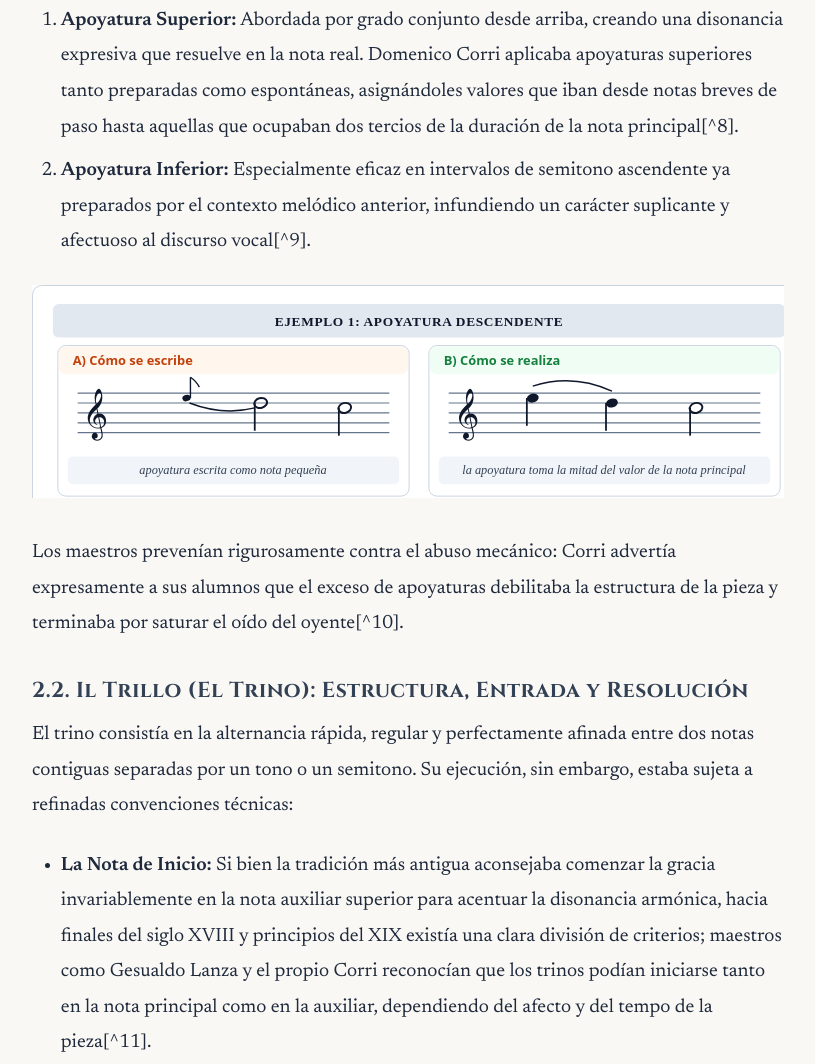
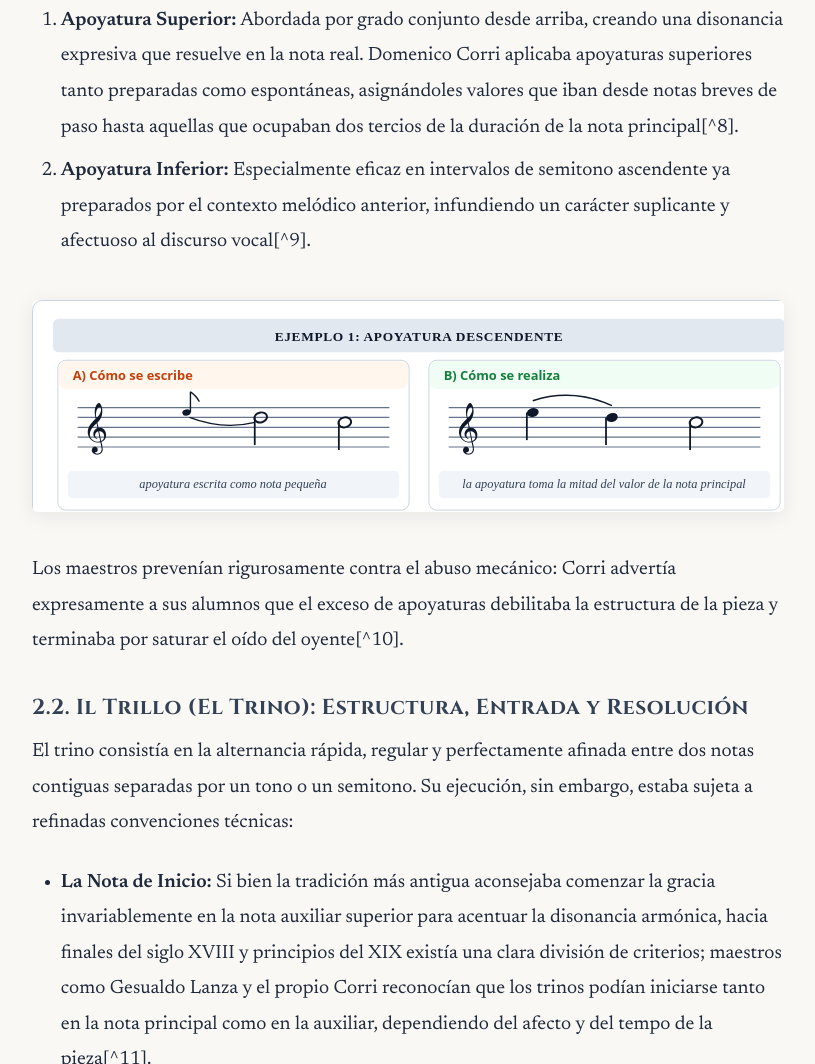
Before and after one commit to HUGOWERHTER/ars-cantorum, an Astro site: page /articulos/el-trino-y-las-apoyaturas-belcanto in a window 1280 px wide. Shown: the part 2394-3458 px from the top of the page, without its empty margins (232-1047 px from the left). Built offline with nearby package versions, Linux system fonts and the light colour scheme; Astro itself is replaced by a stand-in of ours.

Commit message:
Castellanizar esquemas y planchas al 100% y centrar elementos visuales en el articulo

```diff
--- a/src/pages/articulos/[slug].astro
+++ b/src/pages/articulos/[slug].astro
@@ -123,4 +123,19 @@ const schemaData = {
 		background: var(--border-color);
 		margin: 2.5rem 0;
 	}
+
+	.articulo-contenido p:has(img) {
+		text-align: center;
+		margin: 2.5rem 0;
+	}
+
+	.articulo-contenido img,
+	.articulo-contenido svg {
+		display: block;
+		margin: 2.5rem auto;
+		max-width: 100%;
+		height: auto;
+		border-radius: 6px;
+		box-shadow: 0 4px 20px rgba(15, 23, 42, 0.08);
+	}
 </style>
```
Also changed, not shown: public/ejemplos/acustica-escuelas-canto.svg, public/ejemplos/plancha-1-laringe-anatomia.png, public/ejemplos/plancha-1-laringe-anatomia.webp, public/ejemplos/plancha-2-tracto-vocal-sagital.png, public/ejemplos/plancha-2-tracto-vocal-sagital.webp.
